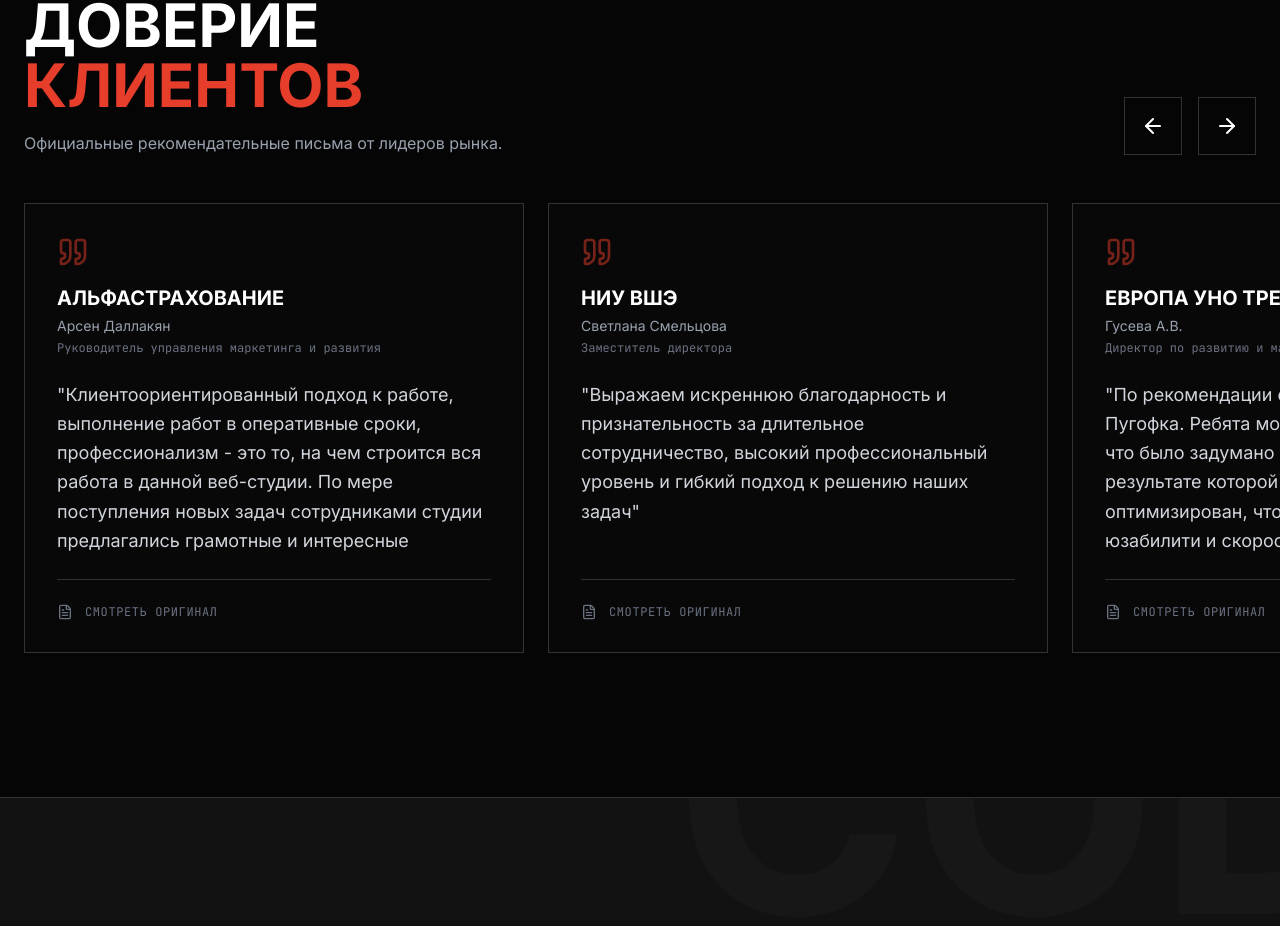
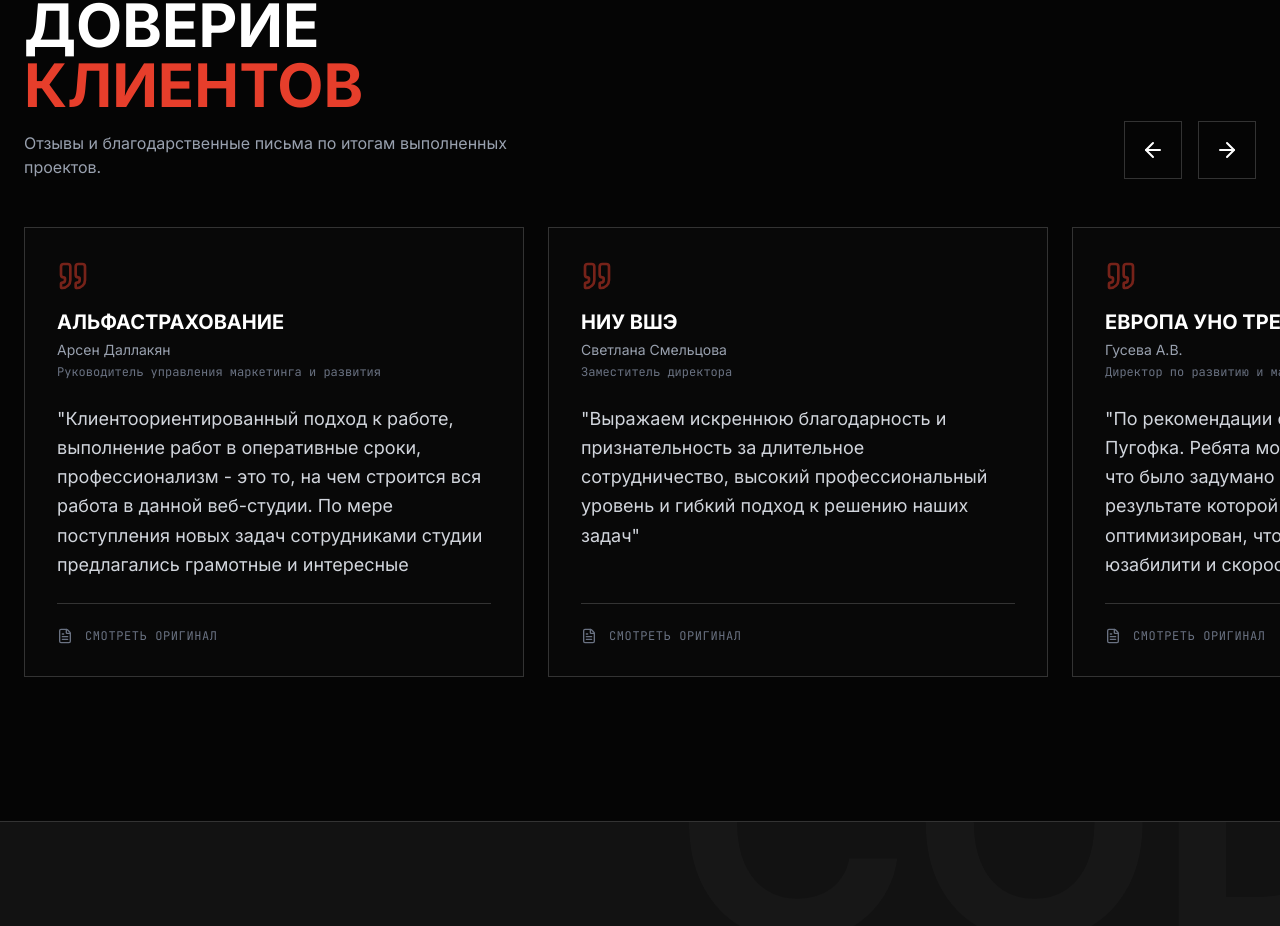
Before and after one commit to pugofka/pugofka_v2, a Next.js app: page / in a window 1280 px wide. Shown: the part 3690-4616 px from the top of the page. Built offline with nearby package versions, Linux system fonts and the light colour scheme.

Commit message:
fix testimonials header

```diff
--- a/src/components/Testimonials.tsx
+++ b/src/components/Testimonials.tsx
@@ -91,7 +91,7 @@
                         <span className="text-primary">Клиентов</span>
                     </h2>
                     <p className="text-gray-400 max-w-lg">
-                        Официальные рекомендательные письма от лидеров рынка.
+                        Отзывы и благодарственные письма по итогам выполненных проектов.
                     </p>
                 </div>
                 <div className="flex gap-4">
```
